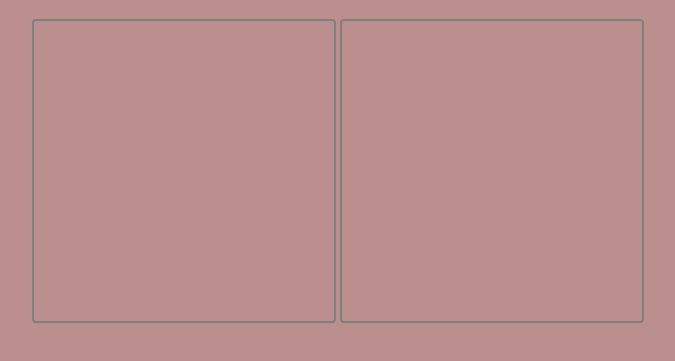
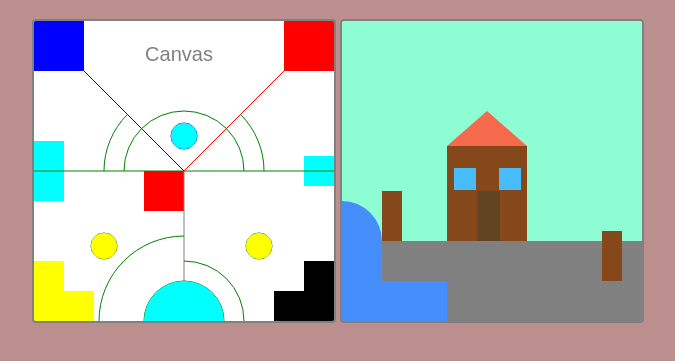
Before and after one commit to sabrinadjb17/Portifolio-profissional, a plain HTML site: page canvas/canvas.html in a window 1280 px wide. Shown: the part 69-430 px from the top of the page, without its empty margins (302-977 px from the left). Drawn offline with Linux system fonts and the light colour scheme.

Commit message:
concluído o canvas um e canvas 2 em finalização.

```diff
--- a/canvas/canvas.html
+++ b/canvas/canvas.html
@@ -15,6 +15,6 @@
 
 
 
-    <script src="script.js" type="tex/javascript"></script>
+    <script src="script.js" type="text/javascript"></script>
 </body>
 </html>
--- a/canvas/script.js
+++ b/canvas/script.js
@@ -1,10 +1,10 @@
 let canvas1 = document.getElementById('canvas1');
-let ctx1 = canvas.getContext('2d');
+let ctx1 = canvas1.getContext('2d');
 //colocar o ctx como entrada de variavel em todas as funções
-function desenhar_quadrados(ctx, cor,px, py, h, w ){
+function desenhar_quadrados(ctx, cor,px, py, largura, altura){
     ctx.beginPath();
     ctx.fillStyle = cor;
-    ctx.fillRect(px,py,h,w);
+    ctx.fillRect(px,py, largura, altura);
     ctx.closePath();
 }
 
@@ -27,19 +27,109 @@ function desenhar_arco(ctx, cor, espessura,coordenadax, coordenaday, t_arco, pos
     ctx.closePath();
 }
 
-function escrever(ctx, espessura, cor, tamanho_font, localizacao, texto, x, y){
+function preencher_arco(ctx, cor, coordenadax, coordenaday, t_arco, posicao1, posicao2){
     ctx.beginPath();
-    ctx.lineWidth = espessura;
-    ctx.strokeStyle = cor;
-    ctx.font = tamanho_font;
-    ctx.textAlign = localizacao;
-    ctx.strokeText(texto,x,y);
+    ctx.fillStyle = cor;
+    ctx.arc(coordenadax,coordenaday,t_arco,posicao1*Math.PI,posicao2*Math.PI);
+    ctx.fill();
     ctx.closePath();
 }
 
-function retangulo(ctx, cor, px, py, h, w){
+
+function escrever(ctx, cor, tamanho_font, localizacao, texto, x, y){
     ctx.beginPath();
     ctx.fillStyle = cor;
-    ctx.fillRect(px, py, h, w);
+    ctx.font = tamanho_font;
+    ctx.textAlign = localizacao;
+    ctx.fillText(texto,x,y);
+    ctx.closePath();
+}
 
+function retangulo(ctx, cor, x, y, largura, altura){
+    ctx.beginPath();
+    ctx.fillStyle = cor;
+    ctx.fillRect(x, y, largura, altura);
+    ctx.closePath();
 }
+
+function triangulo(ctx, cor, movex, movey, linex1, liney1, linex2, liney2){
+    ctx.beginPath();
+    ctx.fillStyle = cor;
+    ctx.moveTo(movex, movey);
+    ctx.lineTo(linex1, liney1);
+    ctx.lineTo(linex2, liney2)
+    ctx.fill();
+    ctx.closePath();
+}
+
+// chamada para o canva 1
+
+// quadrados
+desenhar_quadrados(ctx1, 'white', 0, 0, 300, 300);
+desenhar_quadrados(ctx1,'blue', 0, 0, 50, 50);
+desenhar_quadrados(ctx1, 'red', 250, 0, 50, 50);
+desenhar_quadrados(ctx1, 'yellow', 0, 270, 30, 30);
+desenhar_quadrados(ctx1, 'yellow', 0, 240, 30, 30);
+desenhar_quadrados(ctx1, 'yellow', 30, 270, 30, 30);
+desenhar_quadrados(ctx1, 'black', 270, 270, 30, 30);
+desenhar_quadrados(ctx1, 'black', 270, 240, 30, 30);
+desenhar_quadrados(ctx1, 'black', 240, 270, 30, 30);
+desenhar_quadrados(ctx1, 'cyan', 0, 120, 30, 30);
+desenhar_quadrados(ctx1, 'cyan', 0, 150, 30, 30);
+desenhar_quadrados(ctx1, 'cyan', 270, 135, 30, 30);
+desenhar_quadrados(ctx1, 'red', 110, 150, 40, 40);
+
+// linhas
+desenhar_linhas(ctx1, 'green', 1, 0, 150, 300, 150);
+desenhar_linhas(ctx1, 'gray', 1, 150, 150, 150, 300);
+desenhar_linhas(ctx1, 'blue', 1, 150, 150, 0, 0);
+desenhar_linhas(ctx1, 'red', 1, 150, 150, 300, 0);
+
+// circulos formas
+desenhar_arco(ctx1, 'green', 1, 150, 150, 60, 1.0, 2.0);
+desenhar_arco(ctx1, 'green', 1, 150, 150, 80, 1.0, 1.25);
+desenhar_arco(ctx1, 'green', 1, 150, 150, 80, 3.75, 4.0);
+desenhar_arco(ctx1, 'green', 1, 150, 300, 40, 3.0, 4.0);
+desenhar_arco(ctx1, 'green', 1, 150, 300, 60, 3.5, 4.0);
+desenhar_arco(ctx1, 'green', 1, 150, 300, 85, 3.0, 3.5);
+desenhar_arco(ctx1, 'green', 1, 70, 225, 13, 1.0, 4.0);
+desenhar_arco(ctx1, 'green', 1, 225, 225, 13, 1.0, 4.0);
+desenhar_arco(ctx1, 'blue', 1, 150, 115, 13, 1.0, 4.0);
+
+// circulos preeenchimento
+preencher_arco(ctx1, 'cyan', 150, 300, 40, 3.0, 4.0);
+preencher_arco(ctx1, 'yellow', 70, 225, 13, 1.0, 4.0);
+preencher_arco(ctx1, 'yellow', 225, 225, 13, 1.0, 4.0);
+preencher_arco(ctx1, 'cyan', 150, 115, 13, 1.0, 4.0);
+
+// escrita
+escrever(ctx1, 'gray', '20px Arial', 'center', 'Canvas', 145, 40);
+
+
+
+
+//chamada para o canva 2
+let canvas2 = document.getElementById('canvas2');
+let ctx2 = canvas2.getContext('2d');
+
+// fundo
+desenhar_quadrados(ctx2, 'rgb(143, 253, 212)', 0, 0, 300, 300);
+
+// retangulos
+retangulo(ctx2, 'gray', 0, 220, 300, 80);
+retangulo(ctx2, 'rgb(69, 142, 252)', 0, 260, 105, 40);
+retangulo(ctx2, 'rgb(69, 142, 252)', 0, 220, 40, 80);
+retangulo(ctx2, 'rgb(134, 71, 26)', 105, 125, 80, 95);
+retangulo(ctx2, 'rgb(98, 68, 35)', 135, 170, 23, 50);
+retangulo(ctx2, 'rgb(134, 71, 26)', 40, 170, 20, 50);
+retangulo(ctx2, 'rgb(134, 71, 26)', 260, 210, 20, 50);
+
+// quadrados
+desenhar_quadrados(ctx2, 'rgb(71, 189, 253)', 112, 147, 22, 22);
+desenhar_quadrados(ctx2, 'rgb(71, 189, 253)', 157, 147, 22, 22);
+
+// triangulo
+triangulo(ctx2, 'rgb(245, 105, 77)', 105, 125, 185, 125, 145, 90);
+
+// circulos
+preencher_arco(ctx2, 'rgb(69, 142, 252)', 0, 220, 40, 3.0, 4.0);
```
